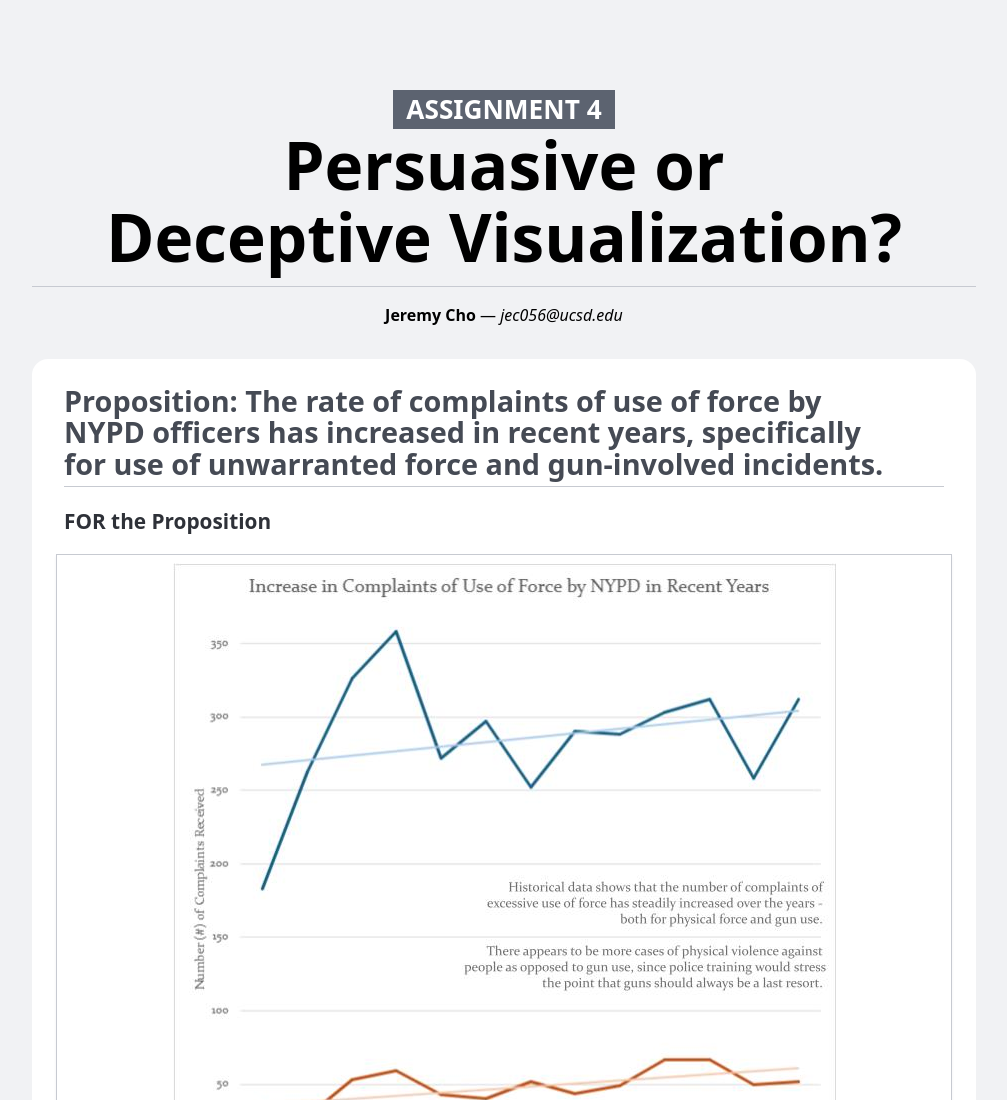
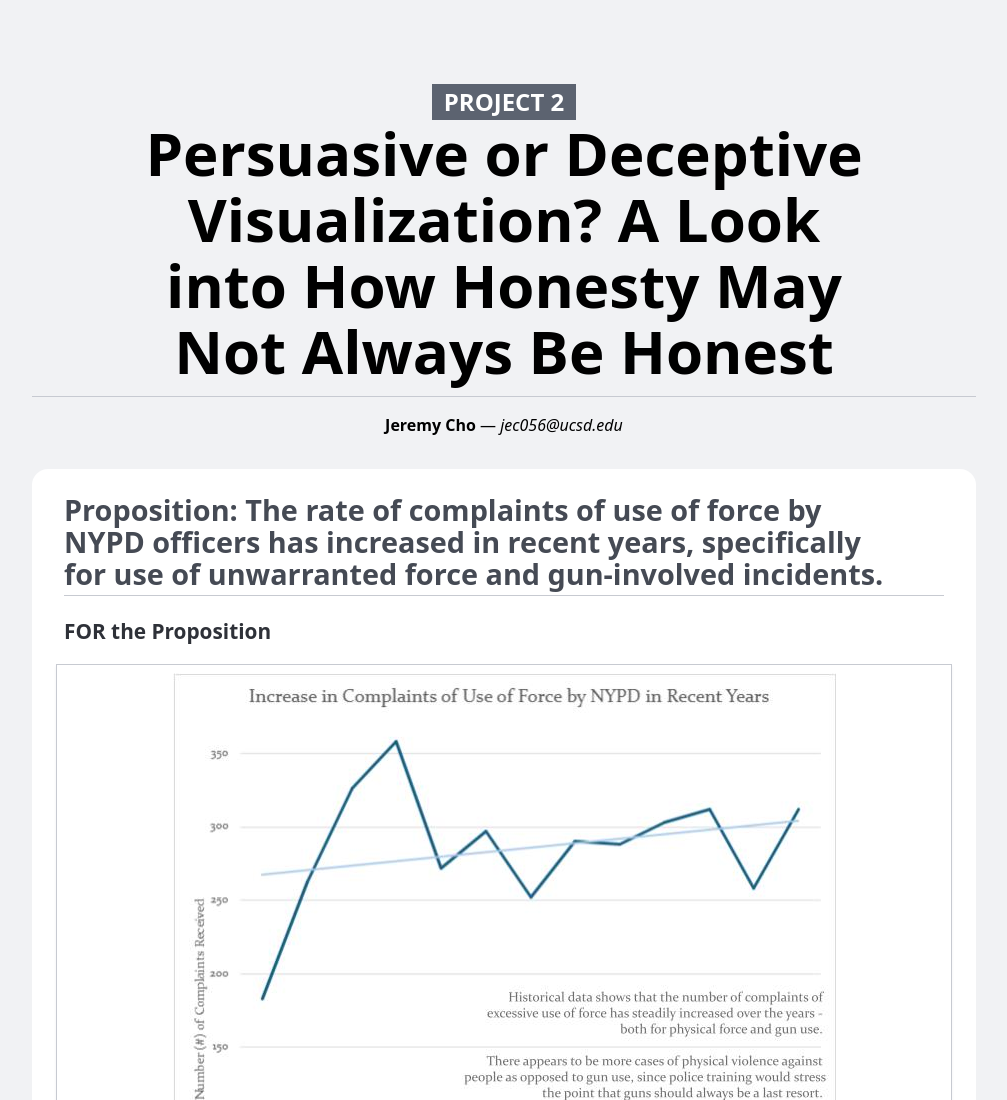
Before and after one commit to jecDSC/DSC106Proj2, a plain HTML site: page index.html in a window 1280 px wide. Shown: the top 1100 px of the page, without its empty margins (136-1143 px from the left). Drawn offline with Linux system fonts and the light colour scheme.

Commit message:
title fixes

```diff
--- a/index.html
+++ b/index.html
@@ -45,7 +45,7 @@
 
       h1 {
         margin-block: 1em 0.5rem;
-        font-size: clamp(2.5em, 150% + 2vh + 2vw, 10vmin);
+        font-size: 60px;
         font-weight: 800;
 
         small {
@@ -153,8 +153,8 @@
   <body>
     <header>
       <h1>
-        <small>Assignment 4</small>
-        Persuasive or Deceptive Visualization?
+        <small>Project 2</small>
+        Persuasive or Deceptive Visualization? A Look into How Honesty May Not Always Be Honest
       </h1>
 
       <p><strong>Jeremy Cho</strong> — <em>jec056@ucsd.edu</em></p>
```
